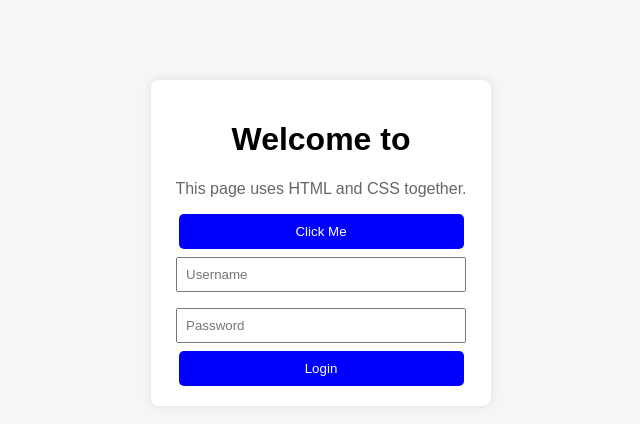
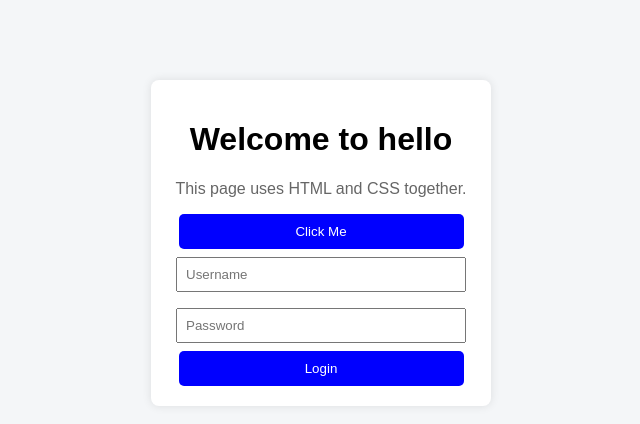
Before and after one commit to praneeth736/githubdemo, a plain HTML site: page index.html in a window 1280 px wide. Shown: the whole page, without its empty margins (319-959 px from the left). Drawn offline with Linux system fonts and the light colour scheme.

Commit message:
added welcome to hello line

```diff
--- a/index.html
+++ b/index.html
@@ -9,7 +9,7 @@
 <body>
 
     <div class="container">
-        <h1>Welcome to</h1>
+        <h1>Welcome to hello</h1>
         <p>This page uses HTML and CSS together.</p>
 
         <button>Click Me</button>
```
